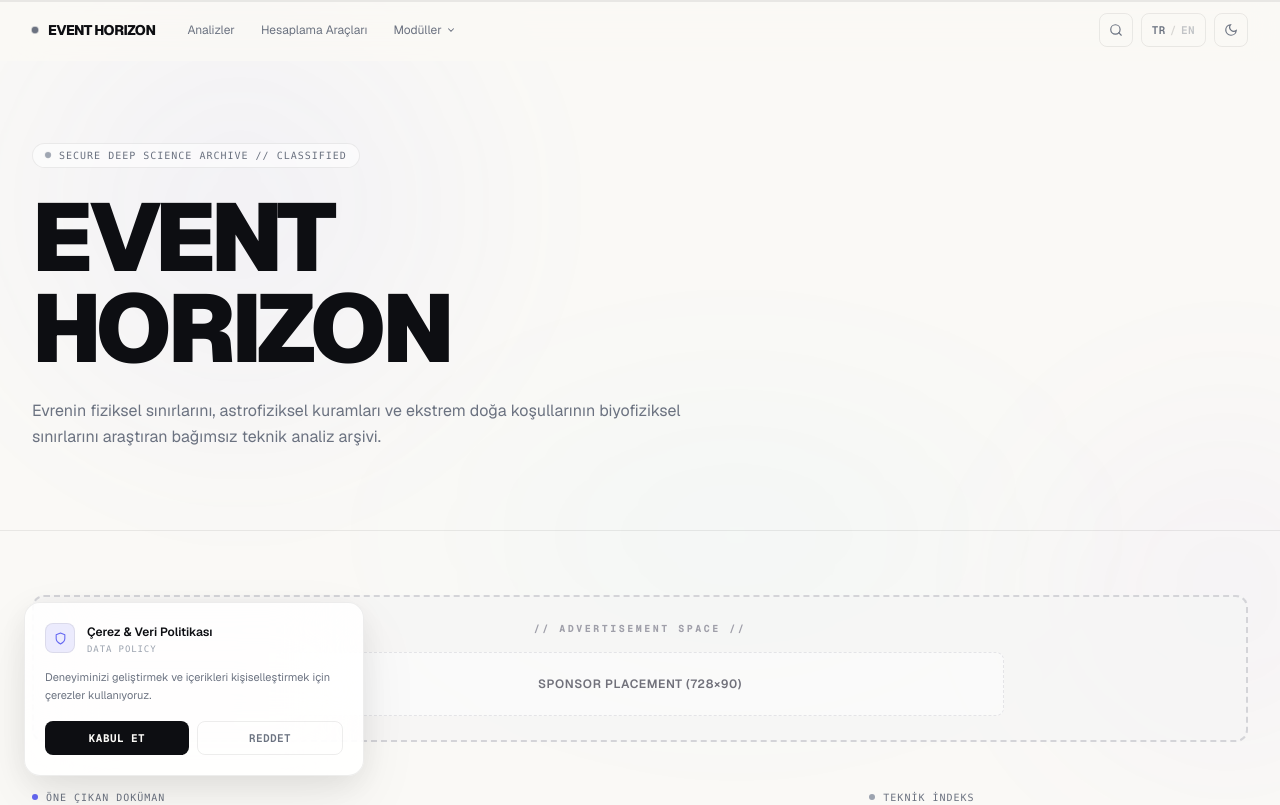
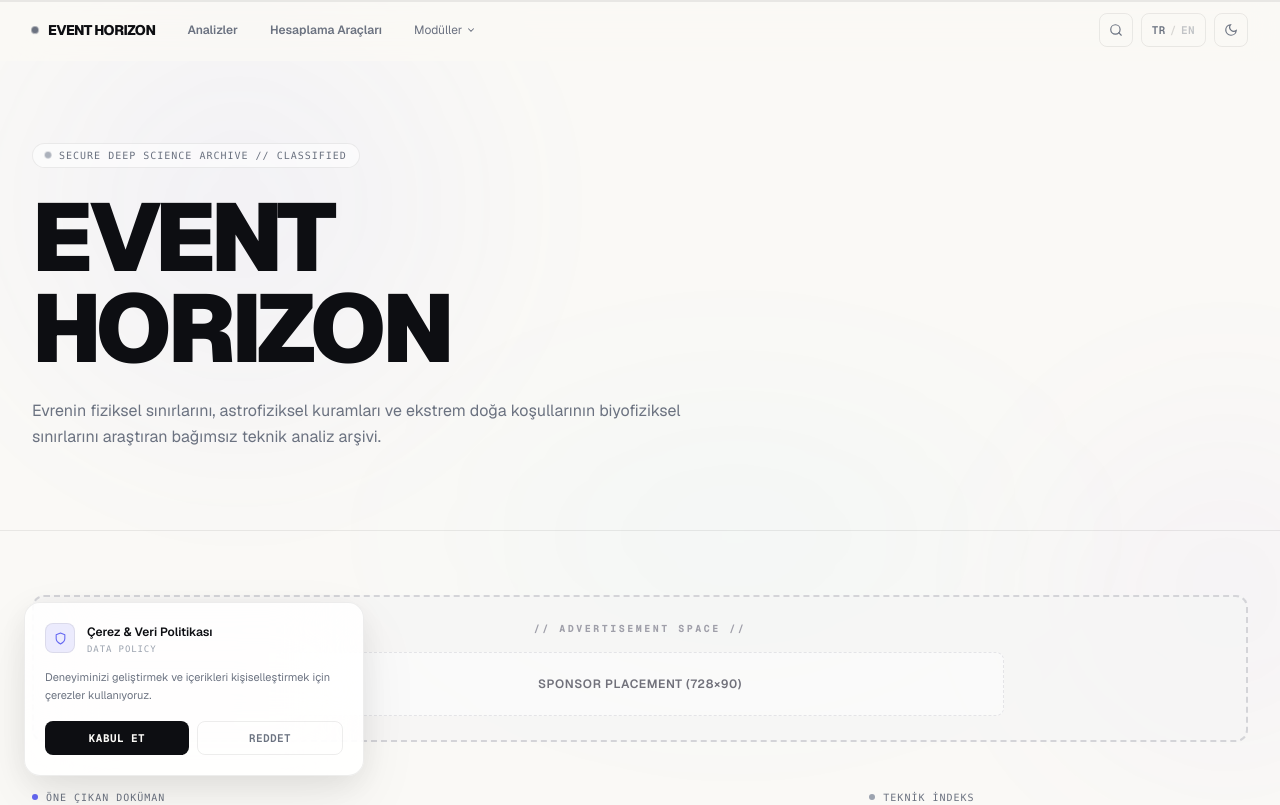
Before and after one commit to nkohlei/nkohlei.github.io, a Next.js app: page /blog in a window 1280 px wide. Shown: the top 805 px of the page. Built offline with nearby package versions, Linux system fonts and the light colour scheme.

Commit message:
design: make header navigation always visible and display brand names inside footer boxes

```diff
--- a/src/app/blog/components/Header.js
+++ b/src/app/blog/components/Header.js
@@ -103,15 +103,19 @@ export default function Header({ isArticle = false, lang = "tr", onLangChange })
               </span>
             </Link>
 
-            {/* Left nav — hidden on article pages and small screens */}
-            {!isArticle && (
-              <nav className="hidden md:flex items-center gap-0.5">
+            {/* Left nav — always visible on all screens & pages */}
+            <nav className="flex items-center gap-1 sm:gap-2">
               {LEFT_NAV.map((item) => (
                 <Link
                   key={item.key}
                   href={item.href}
-                    className="px-3 py-1.5 rounded-lg"
-                    style={{ fontSize: "12px", color: "var(--foreground-muted)", textDecoration: "none", transition: "background 0.2s, color 0.2s" }}
+                  className="px-2 sm:px-3 py-1.5 rounded-lg font-semibold"
+                  style={{
+                    fontSize: "12px",
+                    color: "var(--foreground-muted)",
+                    textDecoration: "none",
+                    transition: "background 0.2s, color 0.2s"
+                  }}
                   onMouseEnter={(e) => { e.currentTarget.style.background = "var(--glass-bg)"; e.currentTarget.style.color = "var(--foreground)"; }}
                   onMouseLeave={(e) => { e.currentTarget.style.background = "transparent"; e.currentTarget.style.color = "var(--foreground-muted)"; }}
                 >
@@ -119,8 +123,8 @@ export default function Header({ isArticle = false, lang = "tr", onLangChange })
                 </Link>
               ))}
 
-                {/* Modules dropdown */}
-                <div ref={dropdownRef} style={{ position: "relative" }}>
+              {/* Modules dropdown — desktop only */}
+              <div ref={dropdownRef} className="hidden md:block" style={{ position: "relative" }}>
                 <button
                   id="modules-btn"
                   onClick={() => setDropdownOpen((v) => !v)}
@@ -159,13 +163,12 @@ export default function Header({ isArticle = false, lang = "tr", onLangChange })
                 )}
               </div>
             </nav>
-            )}
 
-            {/* Back link — article page only */}
+            {/* Back link — article page only, desktop only */}
             {isArticle && (
               <Link
                 href="/blog"
-                className="hidden md:flex items-center gap-1.5 px-3 py-1.5 rounded-lg"
+                className="hidden md:flex items-center gap-1.5 px-3 py-1.5 rounded-lg ml-2"
                 style={{ fontSize: "12px", color: "var(--foreground-muted)", textDecoration: "none", transition: "color 0.2s" }}
                 onMouseEnter={(e) => { e.currentTarget.style.color = "var(--foreground)"; }}
                 onMouseLeave={(e) => { e.currentTarget.style.color = "var(--foreground-muted)"; }}
--- a/src/app/blog/components/PartnerLogos.js
+++ b/src/app/blog/components/PartnerLogos.js
@@ -210,18 +210,18 @@ function LogoItem({ partner }) {
       title={partner.label}
       style={{
         display: "inline-flex",
+        flexDirection: "column",
         alignItems: "center",
         justifyContent: "center",
-        padding: "12px 20px",
+        padding: "10px 16px",
         borderRadius: "10px",
         border: "1px solid var(--glass-border)",
         background: "var(--glass-bg)",
         backdropFilter: "blur(8px)",
         WebkitBackdropFilter: "blur(8px)",
         color: "var(--foreground-subtle)",
-        width: "auto",
-        height: "56px",
-        minWidth: "100px",
+        width: "140px",
+        height: "68px",
         textDecoration: "none",
         transition: "color 0.3s ease, border-color 0.3s ease, background 0.3s ease, transform 0.3s cubic-bezier(0.16,1,0.3,1), box-shadow 0.3s ease, backdrop-filter 0.3s ease",
       }}
@@ -244,8 +244,22 @@ function LogoItem({ partner }) {
         e.currentTarget.style.WebkitBackdropFilter = "blur(8px)";
       }}
     >
-      <div style={{ height: "24px", width: "auto", display: "flex", alignItems: "center" }}>
-        {partner.svg}
+      <div style={{ display: "flex", flexDirection: "column", alignItems: "center", justifyContent: "center", gap: "6px", width: "100%" }}>
+        <div style={{ height: "18px", width: "100%", display: "flex", alignItems: "center", justifyContent: "center" }}>
+          {partner.svg}
+        </div>
+        <span
+          style={{
+            fontSize: "10px",
+            fontWeight: "700",
+            fontFamily: "var(--font-geist-mono), monospace",
+            letterSpacing: "0.08em",
+            textTransform: "uppercase",
+            opacity: 0.85
+          }}
+        >
+          {partner.label}
+        </span>
       </div>
     </a>
   );
```
Lines whose indentation alone changed are shown as unchanged.
